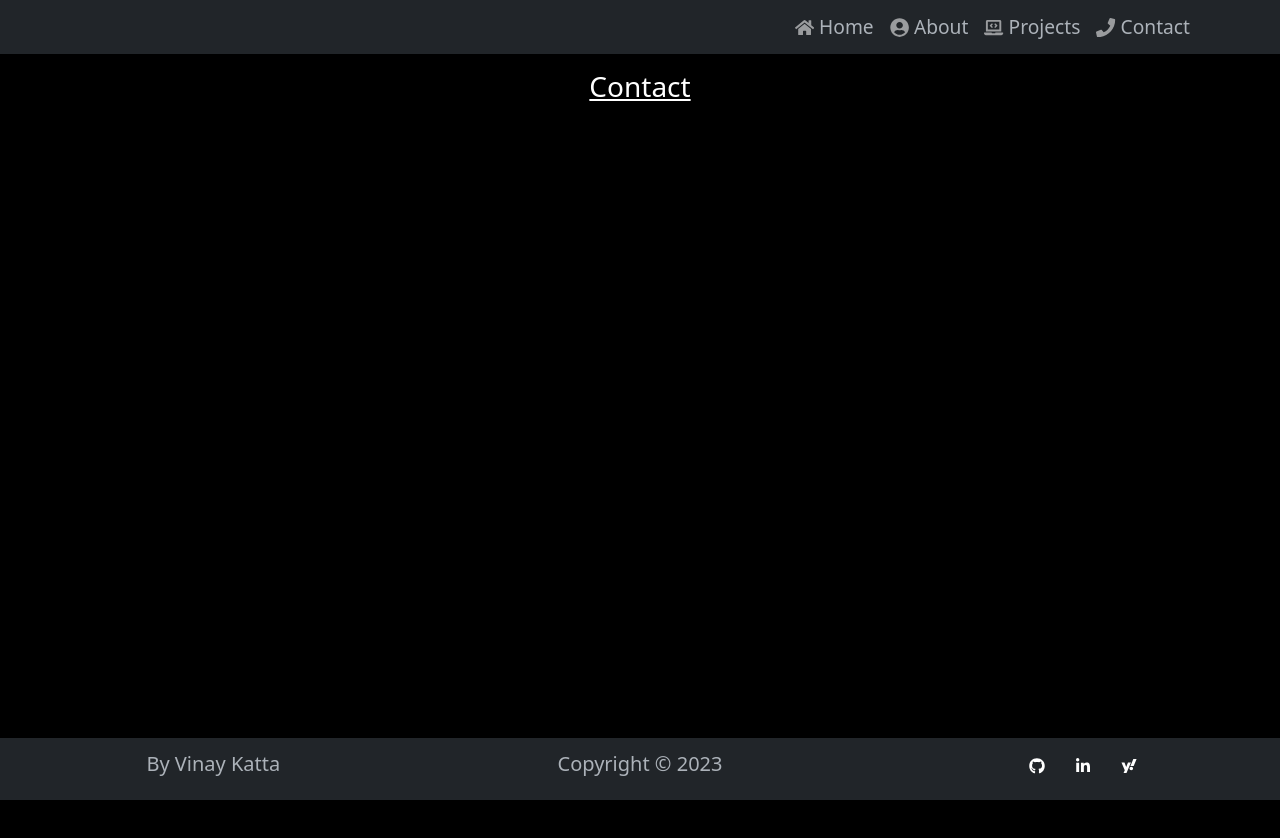
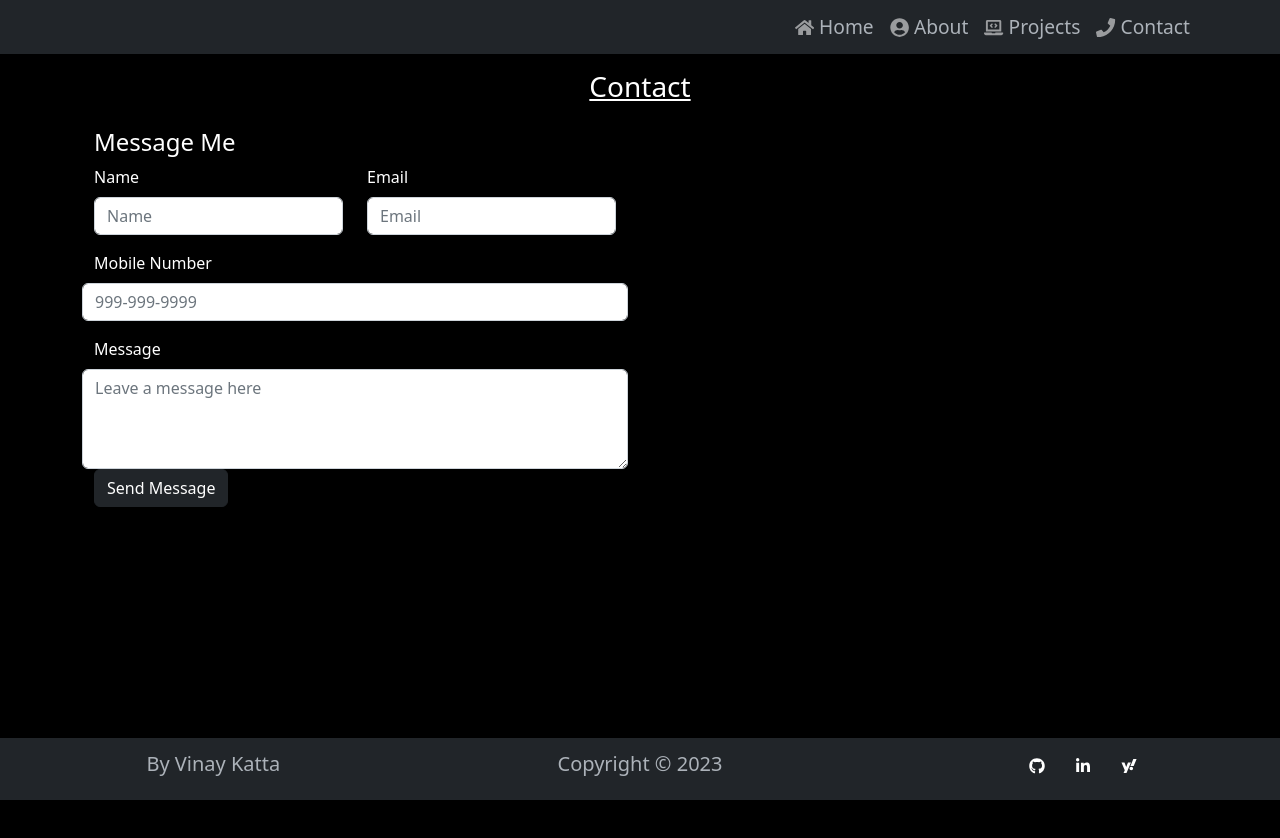
Before and after one commit to vkatta316/my-profile, a React (Create React App) app: page /contact in a window 1280 px wide. Shown: the top 838 px of the page. Built offline with nearby package versions, Linux system fonts and the light colour scheme.

Commit message:
Add Contact Form Page

```diff
--- a/src/components/body/Contact.jsx
+++ b/src/components/body/Contact.jsx
@@ -1,12 +1,22 @@
 import React from 'react'
 import PageHeader from '../header/PageHeader'
+import ContactForm from './ContactForm'
 
 function Contact() {
   return (
     <section className="contact">
-    <PageHeader title="Contact" description="Get In Touch" />
-    {/* <AboutMe name={name} location={location} brand={brand} email={email} availability={availability} /> */}
-  </section>
+      <PageHeader title="Contact" description="Get In Touch" />
+      <div className="contactWrap container">
+        <div className="row">
+          <div className="col-12 col-lg-6">
+            <ContactForm />
+          </div>
+          <div className="col-12 col-lg-6">
+
+          </div>
+        </div>
+      </div>
+    </section>
   )
 }
 
--- /dev/null
+++ b/src/components/body/ContactForm.jsx
@@ -0,0 +1,39 @@
+import React from 'react'
+import { Button, Col, Container, Form, Row } from 'react-bootstrap'
+
+function ContactForm() {
+  return (
+    <>
+    <Container >
+      <h4>Message Me</h4>
+      <Form>
+        <Row className="mb-3">
+          <Form.Group as={Col} controlId="exampleForm.ControlInput1">
+            <Form.Label className='contactLabels'>Name</Form.Label>
+            <Form.Control type="text" name="name" placeholder="Name" />
+          </Form.Group>
+          <Form.Group as={Col} controlId="exampleForm.ControlInput1">
+            <Form.Label className='contactLabels'>Email</Form.Label>
+            <Form.Control type="email" placeholder="Email" name="email" />
+          </Form.Group>
+        </Row>
+        <Row className="mb-3">
+
+          <Form.Label className='contactLabels'>Mobile Number</Form.Label>
+          <Form.Control type="text" name="mobileNumber" placeholder="999-999-9999" />
+        </Row>
+
+        <Row>
+          <Form.Label className='contactLabels'>Message</Form.Label>
+          <Form.Control as="textarea" placeholder="Leave a message here" style={{ height: '100px' }} />
+        </Row>
+
+        <Button className='btn' type="submit" variant="dark">Send Message </Button>
+
+      </Form>
+    </Container>
+  </>
+  )
+}
+
+export default ContactForm
```
Also changed, not shown: 1 other file (tests, documents, lock files or other folders).
